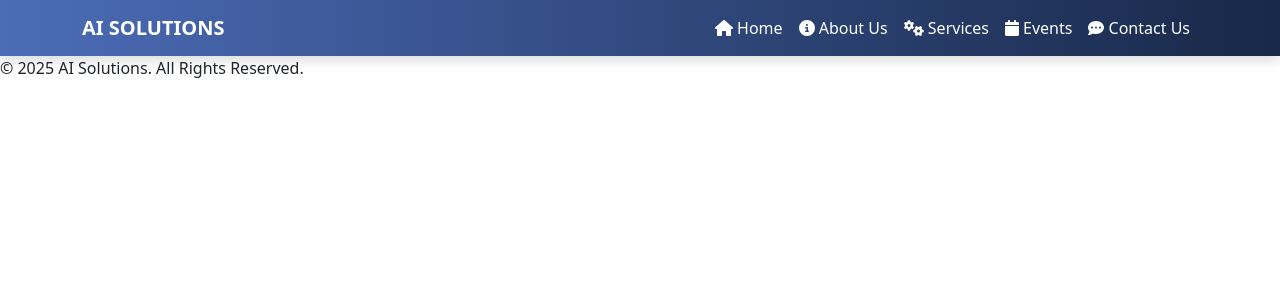
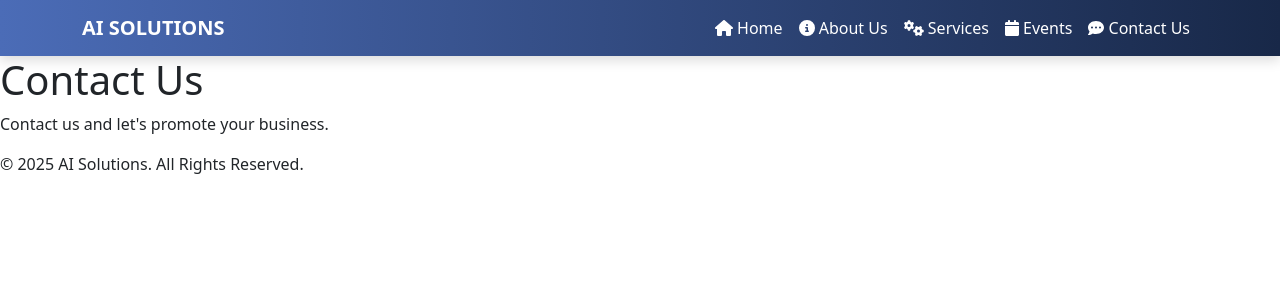
Before and after one commit to Thant-Zin-Soe/SoftwareHouse-Website-React-Node.js-Mongo, a React (Create React App) app in the folder frontend/: page /contactus in a window 1280 px wide. Shown: the top 300 px of the page. Built offline with nearby package versions, Linux system fonts and the light colour scheme.

Commit message:
9th similar as 8th time but nav bar fixed

```diff
--- a/frontend/src/App.js
+++ b/frontend/src/App.js
@@ -85,6 +85,7 @@ import Feedback from "./pages/ContactUs";
 import CustomNavbar from "./components/Navbar"; // ✅ Ensure this import
 import Footer from "./components/Footer";
 import 'bootstrap/dist/css/bootstrap.min.css';
+import ContactUs from "./pages/ContactUs";
 
 function App() {
   return (
@@ -96,7 +97,7 @@ function App() {
           <Route path="/about" element={<AboutUs />} />
           <Route path="/services" element={<Services />} />
           <Route path="/events" element={<Events />} />
-          <Route path="/feedback" element={<Feedback />} />
+          <Route path="/contactus" element={<ContactUs />} />
         </Routes>
       </div>
       <Footer />
--- a/frontend/src/pages/ContactUs.js
+++ b/frontend/src/pages/ContactUs.js
@@ -7,7 +7,7 @@ const ContactUs = () => {
     <div>
 
       <h1>Contact Us </h1>
-      <p>See what our clients say about our AI solutions.</p>
+      <p>Contact us and let's promote your business.</p>
 
     </div>
   );
```
